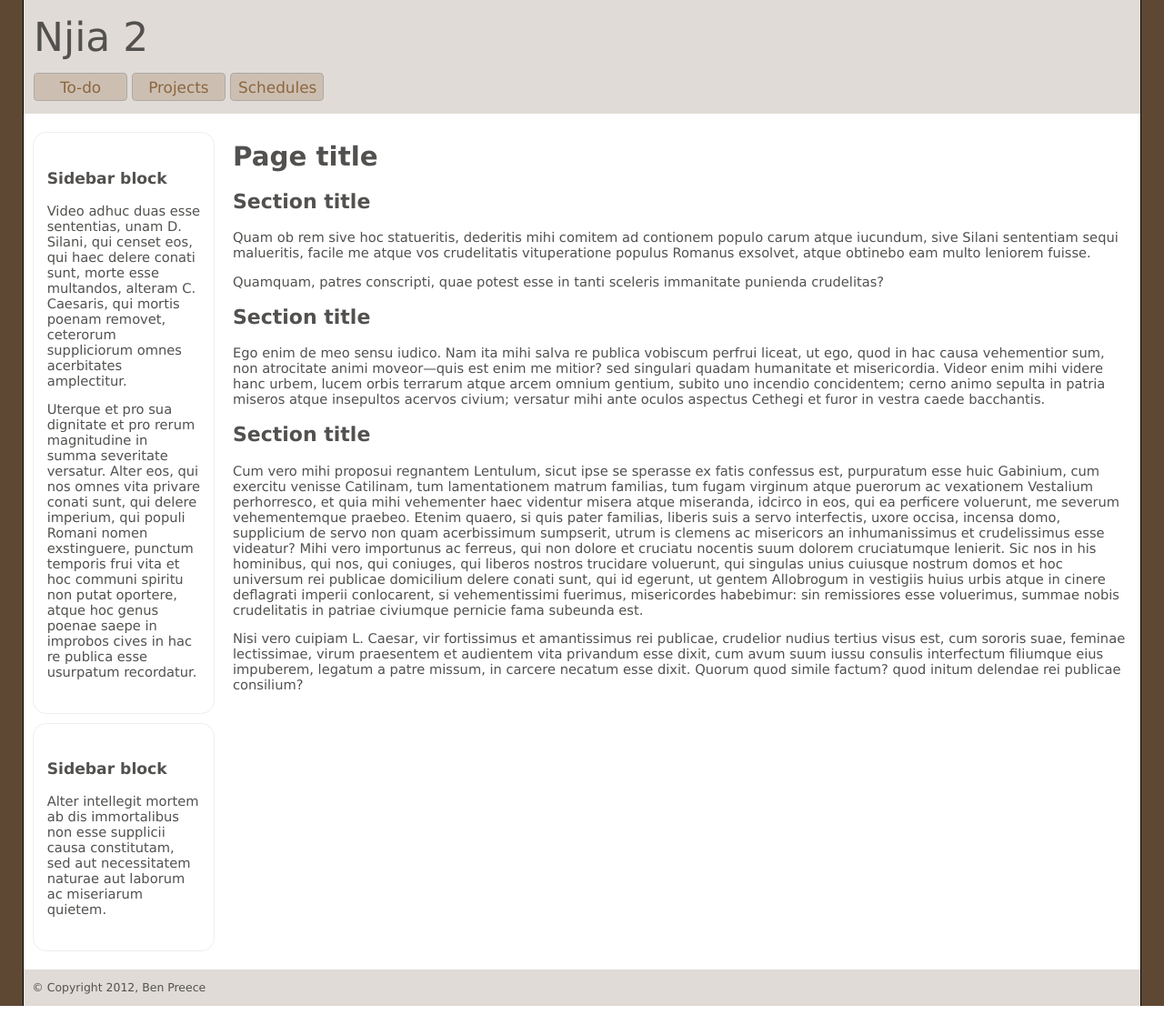
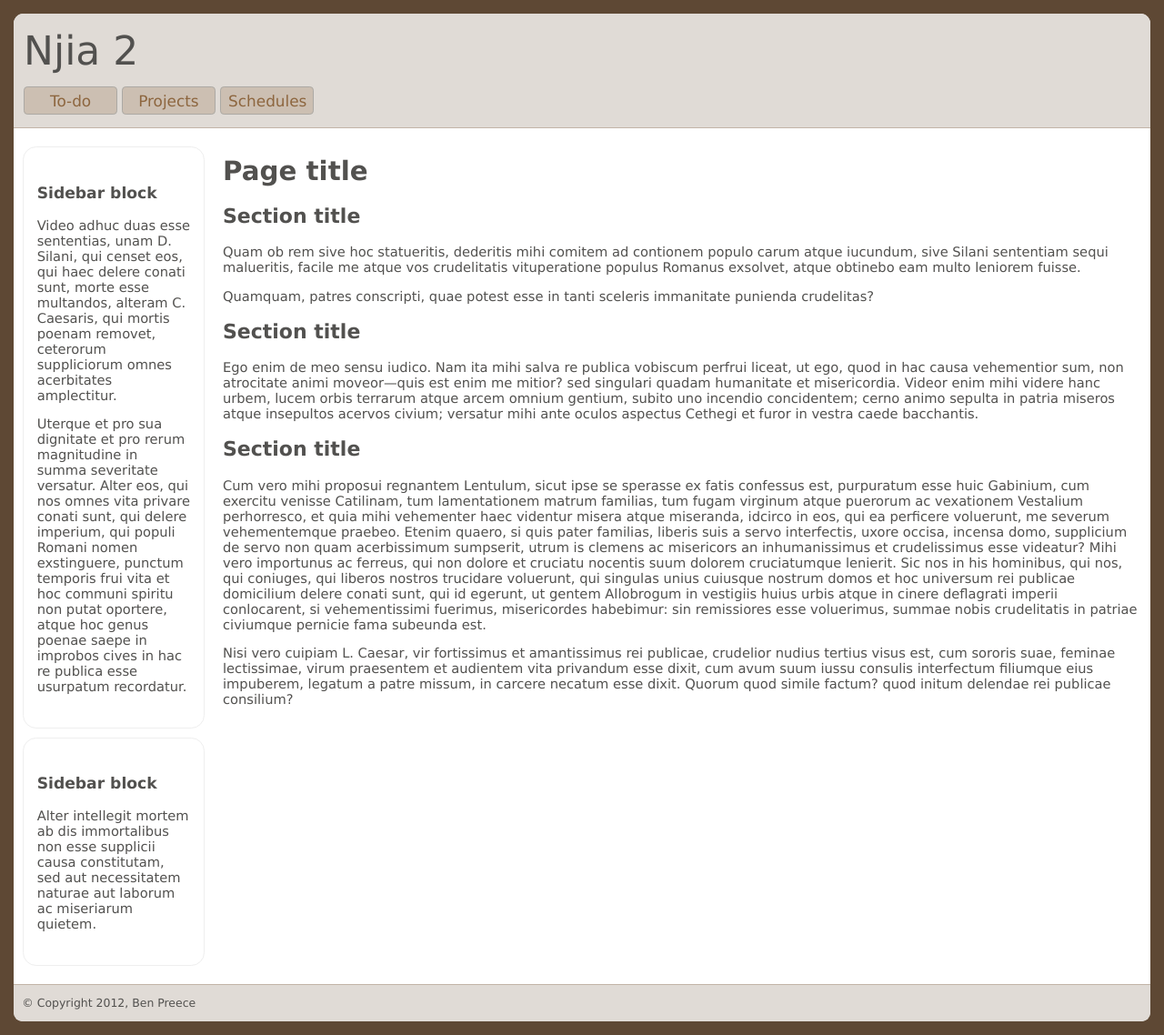
Before and after one commit to bpreece/Njia2, a PHP site: page /index.php in a window 1280 px wide. Shown: the whole page at 91% size. Before the commit the page ends 1106 px from the top, so only its background shows below. Run offline with PHP 8.4, Linux system fonts and the light colour scheme.

Commit message:
A few more adjustments to the styling.

```diff
--- a/style.css
+++ b/style.css
@@ -51,10 +51,8 @@ a.object-ref:hover {
 
 #page {
     background-color: white;
-    margin-left: 25px;
-    margin-right: 25px;
-    border-left: 1px solid black;
-    border-right: 1px solid black;
+    margin: 15px;
+    border-radius: 0.75em;
 }
 
 #header,
@@ -63,7 +61,16 @@ a.object-ref:hover {
     padding: 1em .75em;
 }
 
+#header {
+    border-top-left-radius: 0.75em;
+    border-top-right-radius: 0.75em;
+    border-bottom: 1px solid #C2B4A7;
+}
+
 #footer {
+    border-bottom-left-radius: 0.75em;
+    border-bottom-right-radius: 0.75em;
+    border-top: 1px solid #C2B4A7;
     font-size: 85%;
 }
 
```
